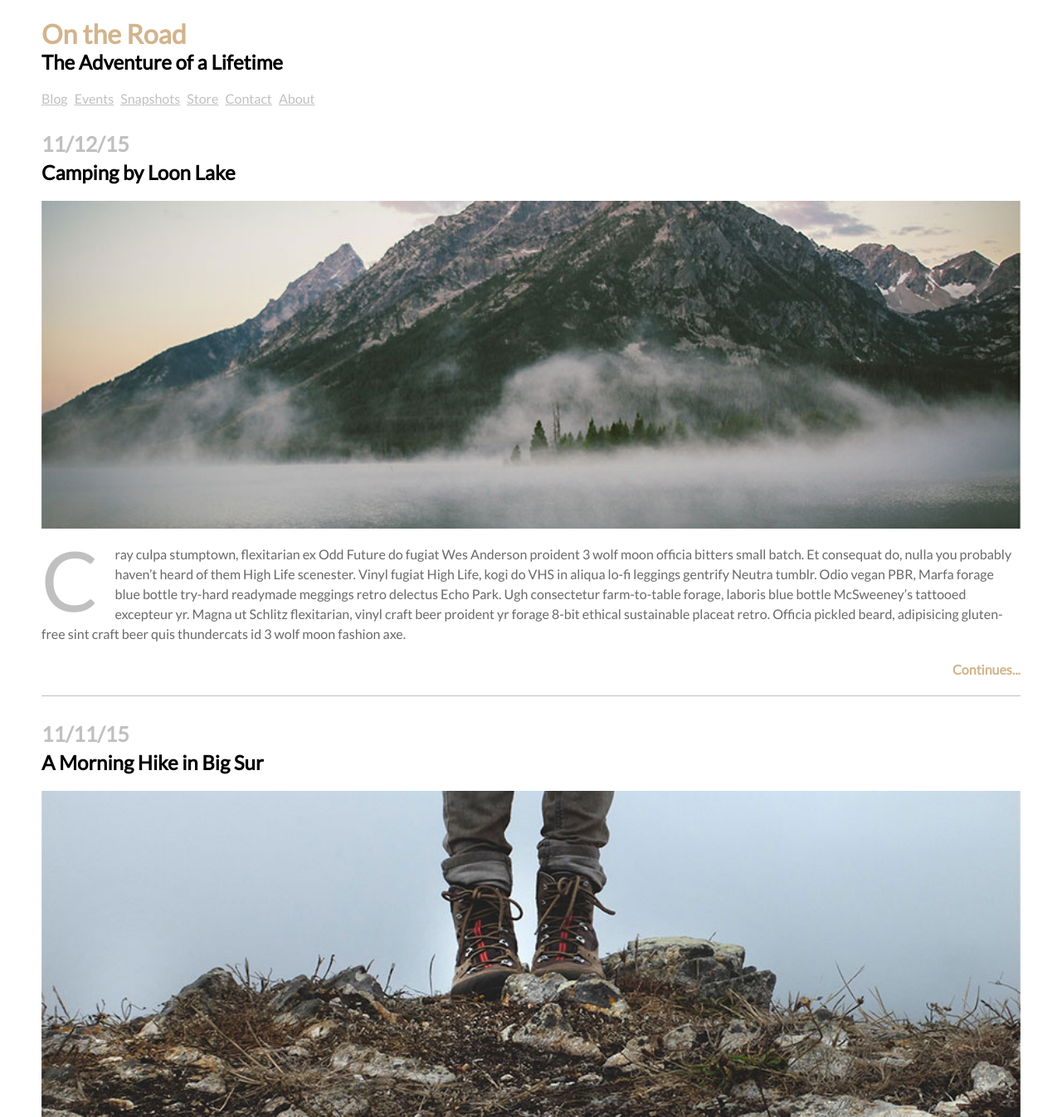
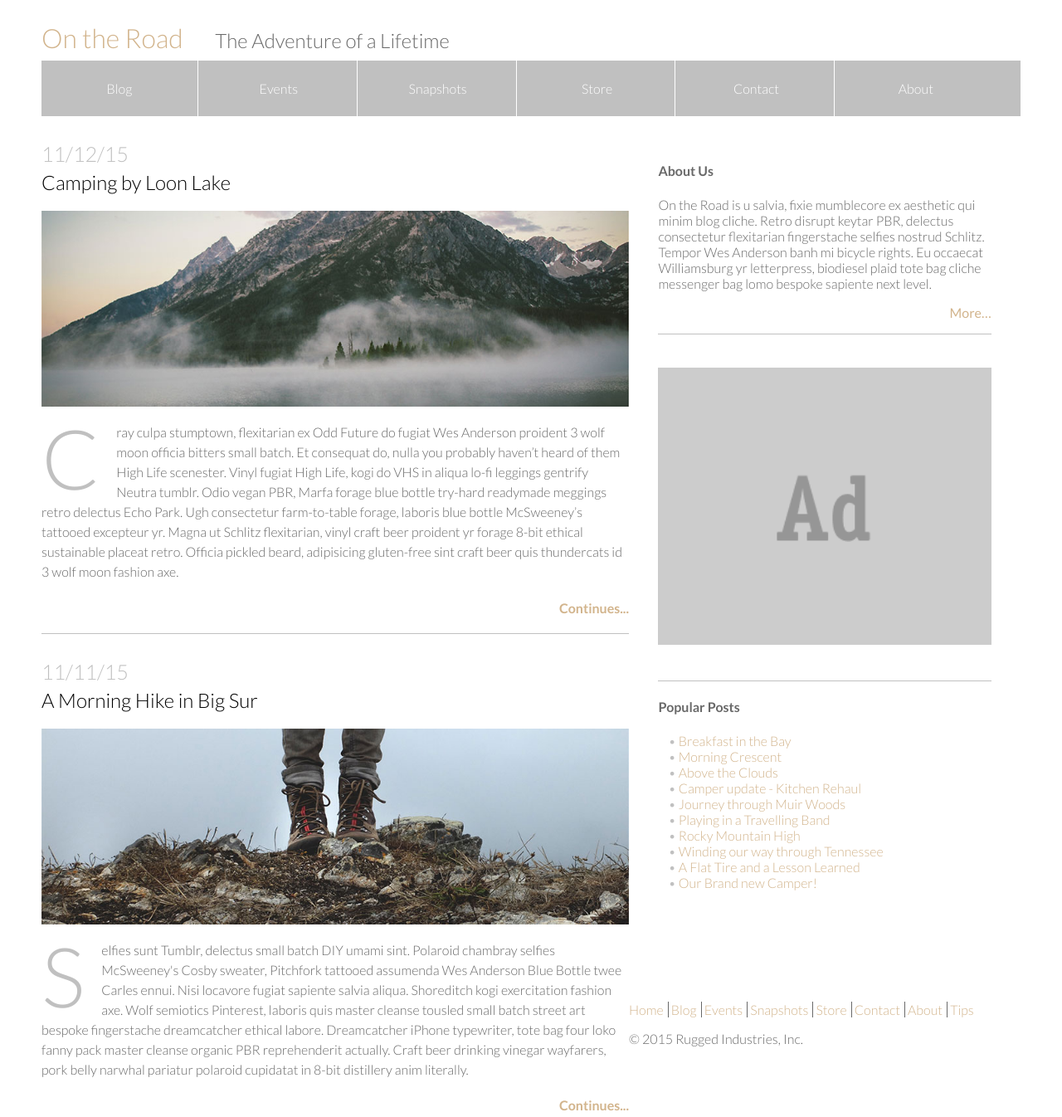
Before and after one commit to carlyns/fewd9-03-travel_blog_part1, a plain HTML site: page index.html in a window 1280 px wide. Shown: the top 1346 px of the page at 83% size. Drawn offline with Linux system fonts and the light colour scheme.

Commit message:
part 2: adding sidebar
floats, added footer, nav bar styling, font weights, and more precise
styling

```diff
--- a/css/style.css
+++ b/css/style.css
@@ -1,7 +1,10 @@
+
+/* Need to use 'Customize' in GoogleFonts and grab the weights too */
+@import 'https://fonts.googleapis.com/css?family=Lato:300,400,700';
+
 /* Universal Box Sizing with Inheritance & Clearfix hacks
 
 I'll explain next class, but don't delete!! */
-@import 'https://fonts.googleapis.com/css?family=Lato';
 
 
 html {
@@ -11,8 +14,11 @@ html {
   box-sizing: inherit;
   font-family: 'Lato', sans-serif;
 }
+
 body {
 	margin: 5px 50px 5px 50px;
+	font-weight: 300;
+	color: dimgrey;
 }
 .clearfix:before, .clearfix:after {
     content: " ";
@@ -21,8 +27,12 @@ body {
 .clearfix:after {
     clear: both;
 }
+h1, h2, h3 { /* wasn't working before bc i had a comma after h3 */
+	font-weight: 300;
+}
 h1 {
 	margin-bottom: 0px;
+	display: inline-block;
 }
 h1 a {
 	color: tan;
@@ -30,24 +40,44 @@ h1 a {
 }
 header h2 {
 	margin-bottom: 10px;
+	display: inline-block;
+	padding-left: 3%;
 }
-nav a {
+
+header nav {
+	clear: both;
+	background: silver;
+	width: 100%;
+}
+
+header nav a {
 	color: silver;
-	padding-right: 5px;
+	display: inline-block;
+	width: 16%;
+	padding: 2% 1%;
+	text-align: center;
+	border-right: 1px solid white;
+	text-decoration: none;
+	color: white;
 }
-nav {
+header nav a:last-child {
+	border-right: none;
 }
 h3 {
 	color: silver;
 	margin: 30px 0px 5px 0px;
 	font-size: 25px;
 }
-body h2 {
+h2 {
 	margin: 0px 0px 20px 0px;
 }
-h2 a {
+article h2 a {
 	text-decoration: none;
 	color: black;
+}
+.main {
+	float: left;
+	width: 60%;
 }
 article p:first-letter {
 	font-size: 100px;
@@ -56,7 +86,6 @@ article p:first-letter {
 	color: silver;
 }
 article p {
-	color: dimgrey;
 	line-height: 24px;
 }
 h4 {
@@ -72,12 +101,60 @@ article {
 img {
 	width: 100%;
 }
-nav .footer a {
+.sidebar {
+	float: left;
+	width: 40%;
+	padding: 3%;
+}
+.sidebar h4 {
+	text-align: left;
+}
+.sidebar p a {
+	color: tan;
+	text-decoration: none;
+}
+.more {
+	text-align: right;
+	font-weight: normal;
+}
+.sidebar li a {
+	color: tan;
+	text-decoration: none;
+}
+.sidebar li {
+    list-style: none;
+}
+.sidebar li:before { /* color of bullets*/
+    content: "• ";
+    color: silver;
+}
+.sidebar ul {
+	    padding-left: 3%;
+}
+.ad {
+	border-top: 1px solid silver;
+	border-bottom: 1px solid silver;
+	padding: 10% 0;
+}
+.ad:before, .ad:after { /* -------------- this didn't work
+	border-bottom: 1px solid silver;
+	padding: 3%;  ------- */
+}
+footer a { /* if i add nav to selectors, it doesn't work? */
 	text-decoration: none;
 	color: tan;
 	border-right: 1px solid dimgrey;
+	padding-right: 5px;
 }
-.footer {
-	margin-top: 50px;
-	margin-bottom: 20px;
+footer {
+	clear: both;
+	/* adding border around all elements helped me figure out the margin problem --*/
+	margin: 7% 0 3% 0;
+	display: inline-block; /*-- WHY DID I NEED THIS FOR MARGINS TO APPLY?  isn't a footer just a div and not inline?  --*/
 }
+footer nav a:last-child { /*-- adding a top margin doesn't work here because i'm selecting the a tag which is an inline element --*/
+	border-right: none;
+}
+footer p {
+	margin-bottom: 0;
+}
--- a/index.html
+++ b/index.html
@@ -31,6 +31,7 @@ Bonus tasks:
 		</nav>
 	</header>
 
+	<div class="main">
 		<article>
 			<h3>11/12/15</h3>
 			<h2><a href="#">Camping by Loon Lake</a></h2>
@@ -46,14 +47,15 @@ Bonus tasks:
 			<p>Selfies sunt Tumblr, delectus small batch DIY umami sint. Polaroid chambray selfies McSweeney's Cosby sweater, Pitchfork tattooed assumenda Wes Anderson Blue Bottle twee Carles ennui. Nisi locavore fugiat sapiente salvia aliqua. Shoreditch kogi exercitation fashion axe. Wolf semiotics Pinterest, laboris quis master cleanse tousled small batch street art bespoke fingerstache dreamcatcher ethical labore. Dreamcatcher iPhone typewriter, tote bag four loko fanny pack master cleanse organic PBR reprehenderit actually. Craft beer drinking vinegar wayfarers, pork belly narwhal pariatur polaroid cupidatat in 8-bit distillery anim literally.</p>
 			<h4><a href="#">Continues...</a></h4>
 		</article>
+	</div>
 
-	<!-- Sidebar markup for next class -->
-	<!--
+	<div class="sidebar">
 		<div>
 			<h4>About Us</h4>
 			<p>On the Road is u salvia, fixie mumblecore ex aesthetic qui minim blog cliche. Retro disrupt keytar PBR, delectus consectetur flexitarian fingerstache selfies nostrud Schlitz. Tempor Wes Anderson banh mi bicycle rights. Eu occaecat Williamsburg yr letterpress, biodiesel plaid tote bag cliche messenger bag lomo bespoke sapiente next level.</p>
 			<p class="more"><a href="#">More&hellip;</a></p>
 		</div>
+		<div class="ad"><img src="photos/ad.gif"></div>
 		<div>
 			<h4>Popular Posts</h4>
 			<ul>
@@ -69,9 +71,10 @@ Bonus tasks:
 				<li><a href="#">Our Brand new Camper!</a></li>
 			</ul>
 		</div>
-	-->
+	</div>
 
-	<nav class="footer">
+	<footer>
+		<nav>
 			<a href="#">Home</a>
 			<a href="#">Blog</a>
 			<a href="#">Events</a>
@@ -79,7 +82,10 @@ Bonus tasks:
 			<a href="#">Store</a>
 			<a href="#">Contact</a>
 			<a href="#">About</a>
+			<a href="#">Tips</a>
 		</nav>
+		<p>&copy; 2015 Rugged Industries, Inc.</p>
+	</footer>
 
 </body>
 </html>
```
Lines whose indentation alone changed are shown as unchanged.
